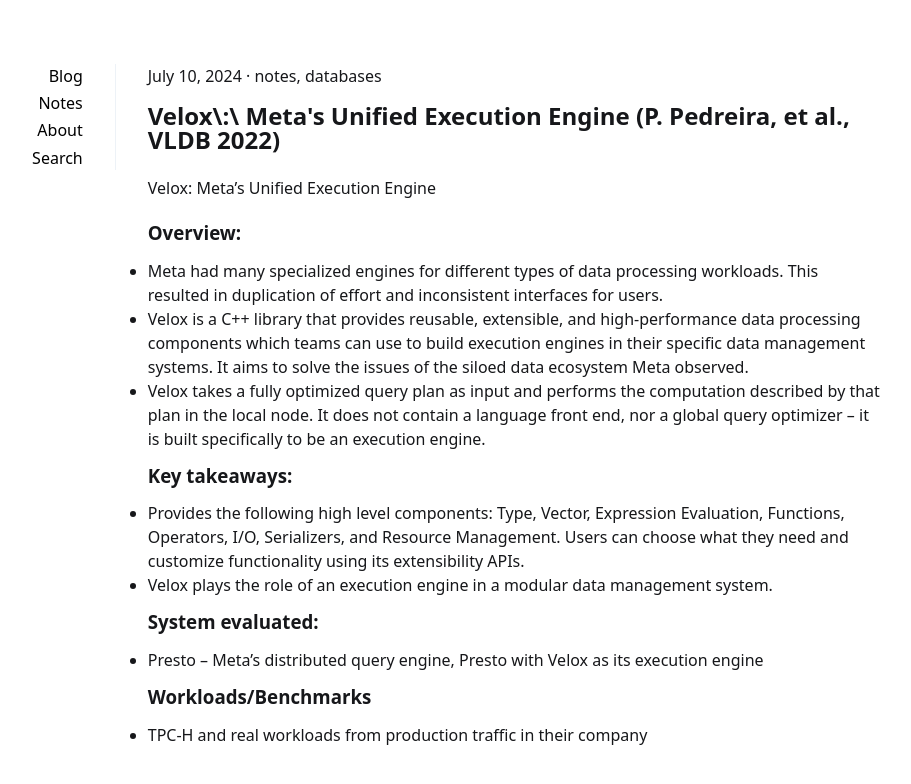
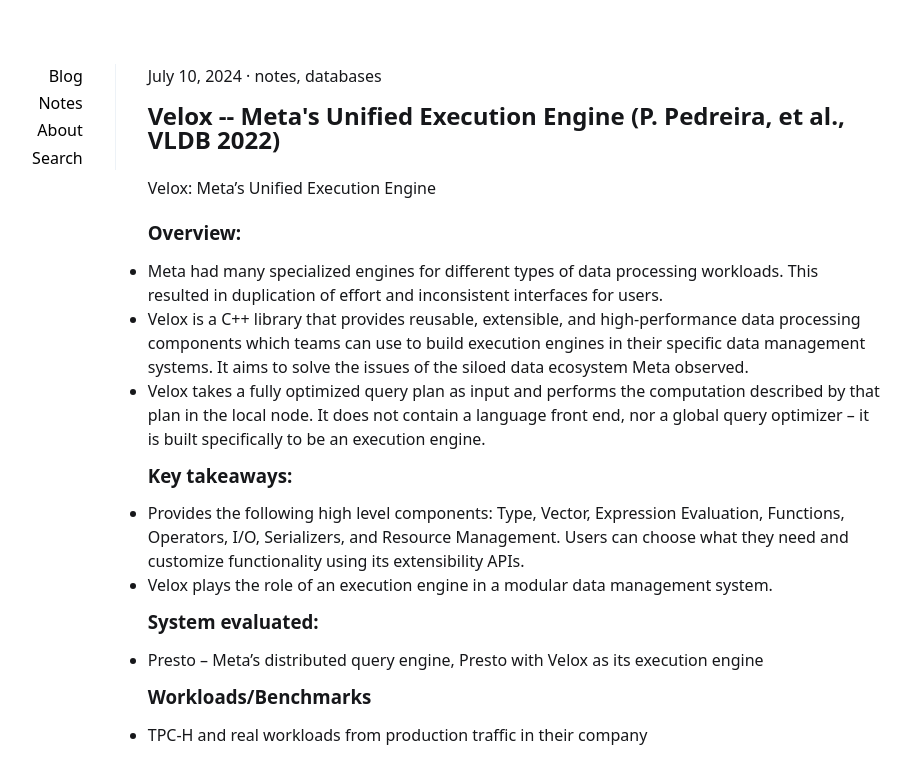
Before and after one commit to bodowd/bodowd.github.io, a Jekyll site: the page built from _notes/2024-07-10-velox.md, in a window 1280 px wide. Shown: the top 784 px of the page, without its empty margins (205-1116 px from the left). Built offline with Jekyll 4.4.1, drawn with Linux system fonts in a browser that asks for light colours.

Commit message:
fix : and add --

```diff
--- a/_notes/2024-07-10-velox.md
+++ b/_notes/2024-07-10-velox.md
@@ -1,6 +1,6 @@
 ---
 layout: post
-title: Velox\:\ Meta's Unified Execution Engine (P. Pedreira, et al., VLDB 2022)
+title: Velox -- Meta's Unified Execution Engine (P. Pedreira, et al., VLDB 2022)
 description: ""
 summary: ""
 tags: [notes, databases]
```
Also changed, not shown: _notes/2024-07-07-monetdbx100.md (+1 -1 lines).
